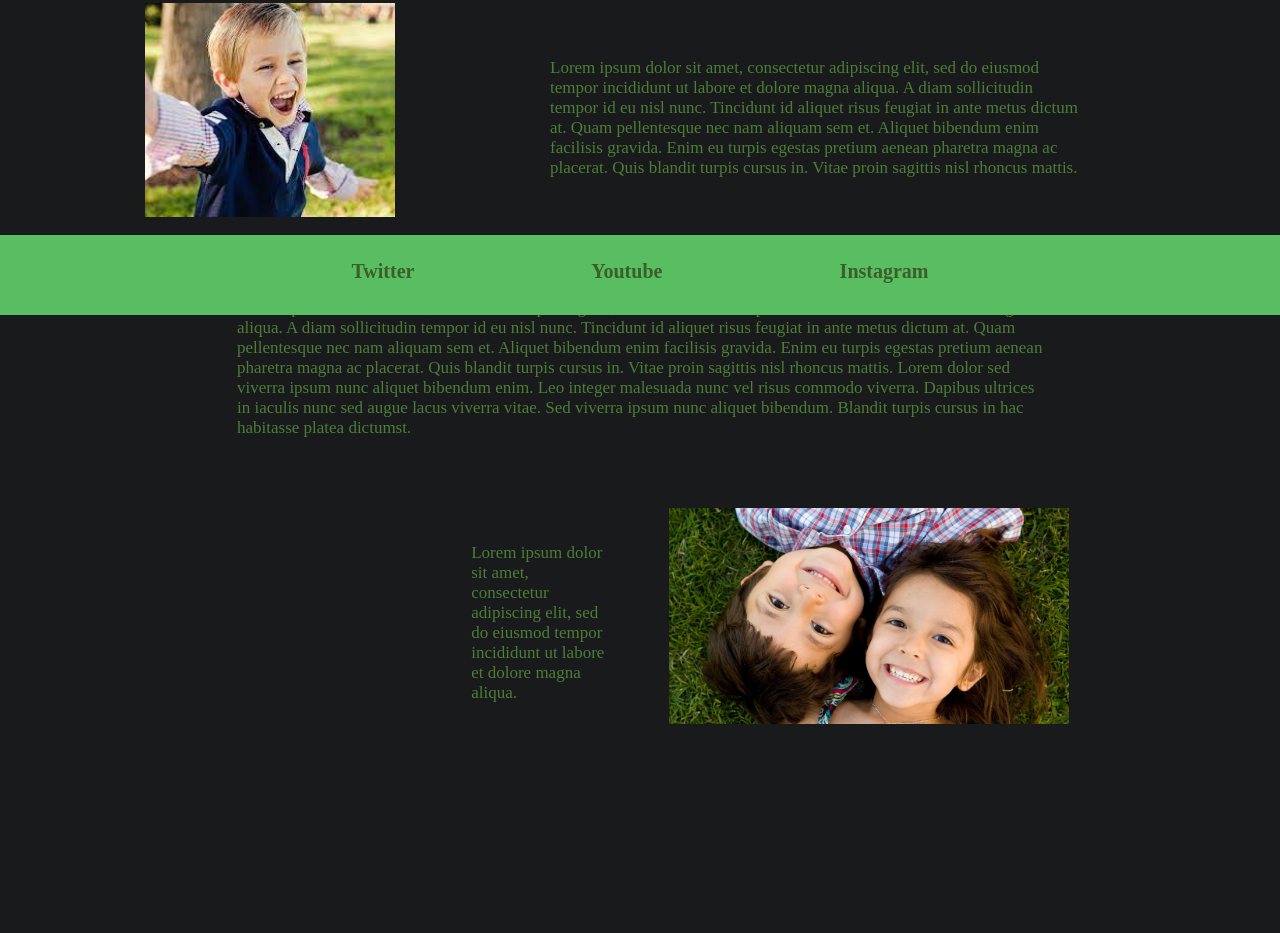
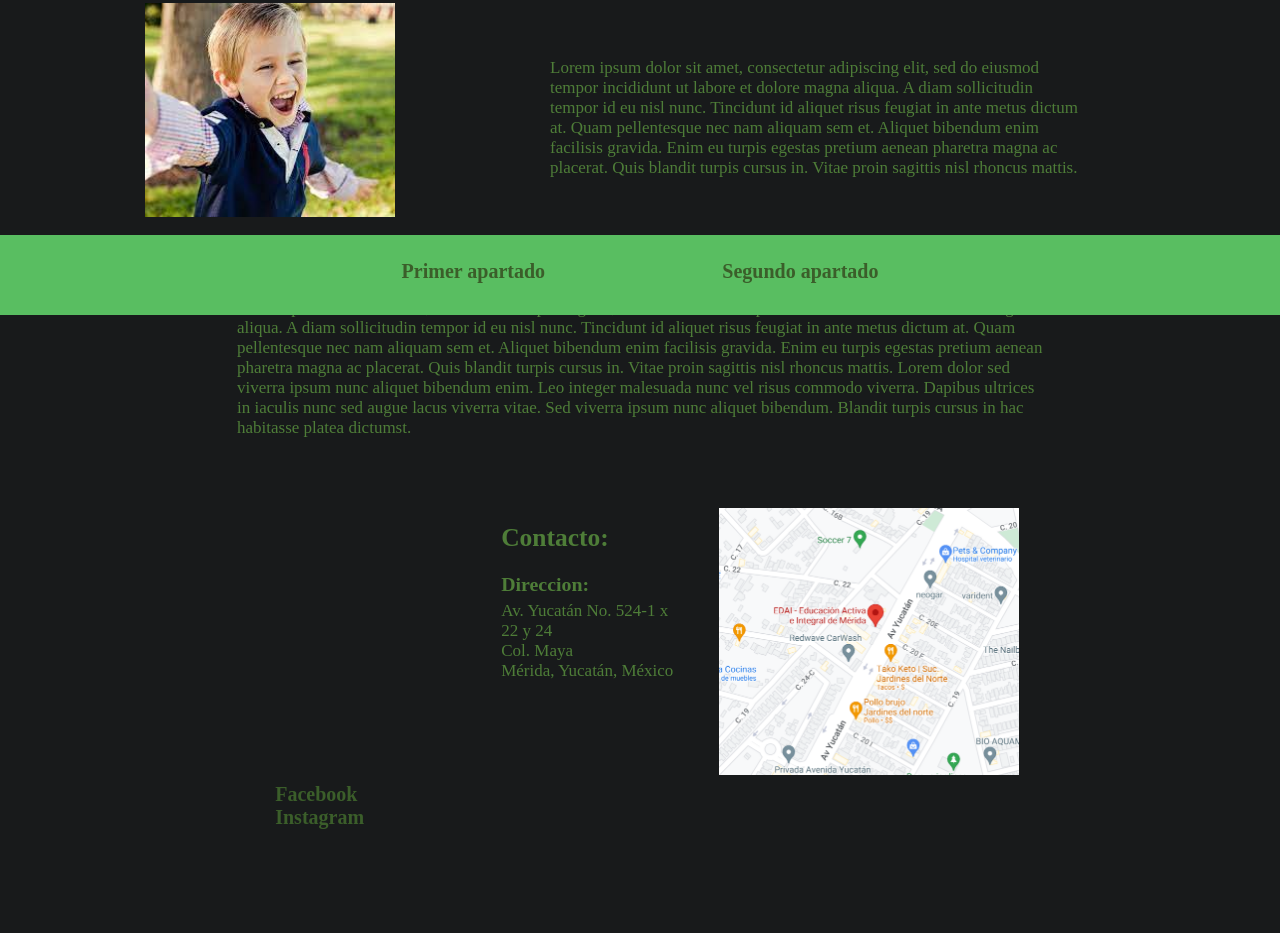
Before and after one commit to Jarvyes14/practicas.github.io, a plain HTML site: page index.html in a window 1280 px wide. Shown: the part 485-1418 px from the top of the page. Before the commit the page ends 1318 px from the top, so only its background shows below. Drawn offline with Linux system fonts and the light colour scheme.

Commit message:
Add files via upload

```diff
--- a/css/estilos1.css
+++ b/css/estilos1.css
@@ -98,16 +98,22 @@
 }
 .elemento7{
 
-	height: 350px;
+	padding-top:300px;
+	height: 450px;
 	width: 200px;
 
 }
 .elemento8{
 	font-size: 17px;
 	color: #4E7D38;
-	padding: 40px;
+	padding: 20px;
 	width: 17%;
 	margin: 20px;
+
+}
+
+.direccion{
+	padding-bottom:5px;
 
 }
 .elemento9{
@@ -115,7 +121,7 @@
 
 }
 .hermanos{
-	width: 400px;
+	width: 300px;
 }
 
 .barra_inferior{
@@ -141,3 +147,16 @@
 .link:hover{
 	color:#000000;
 }
+
+.linkA{
+	margin-left: 7%;
+	margin-right: 7%;
+	text-decoration:none;
+	color:#3b5e2a;
+	font-weight:700;
+	font-size: 20;
+}
+
+.linkA:hover{
+	color:#FFFFFF;
+}
--- a/index.html
+++ b/index.html
@@ -7,7 +7,7 @@
 	<body style="background-color:#181A1B">
 
 	<div class="flexbox1">
-		<div class="elemento0">
+		<div class="elemento0" id="A1">
 			Bienvenido a la familia
 		</div>
 
@@ -67,31 +67,38 @@
 		</div>
 	</div>
 
-	<div class="flexbox5">
+	<div class="flexbox5" id="A2">
 		<div class="elemento7">
-
+			<a href="https://www.facebook.com/edai.merida/" class="linkA">Facebook</a>
+			<a href="https://www.instagram.com/edaifreinet/" class="linkA">Instagram</a>
 		</div>
 		<div class="elemento8">
-			Lorem ipsum dolor sit amet, consectetur adipiscing elit,
-			sed do eiusmod tempor incididunt ut labore et dolore magna aliqua.
+			<h2>
+				Contacto:
+			</h2><br>
+			<h3 class="direccion">
+				Direccion:<br>
+			</h3>
+			<p>
+				Av. Yucatán No. 524-1 x 22 y 24<br>
+				Col. Maya<br>
+				Mérida, Yucatán, México
+			</p>
 		</div>
 		<div class="elemento9">
-			<img class="hermanos" src="images/nino3.jpg" alt="hermanos">
+			<img class="hermanos" src="images/direccion.png" alt="mapa">
 		</div>
 	</div>
 
 	<div class="barra_inferior">
-		<a href="https://twitter.com" class="link">
-			Twitter
+		<a href="#A1" class="link">
+			Primer apartado
 		</a>
 
-		<a href="https://youtube.com" class="link">
-			Youtube
+		<a href="#A2" class="link">
+			Segundo apartado
 		</a>
 
-		<a href="https://instagram.com" class="link">
-			Instagram
-		</a>
 	</div>
 
 	</body>
```
Also changed, not shown: images/direccion.PNG (added).
